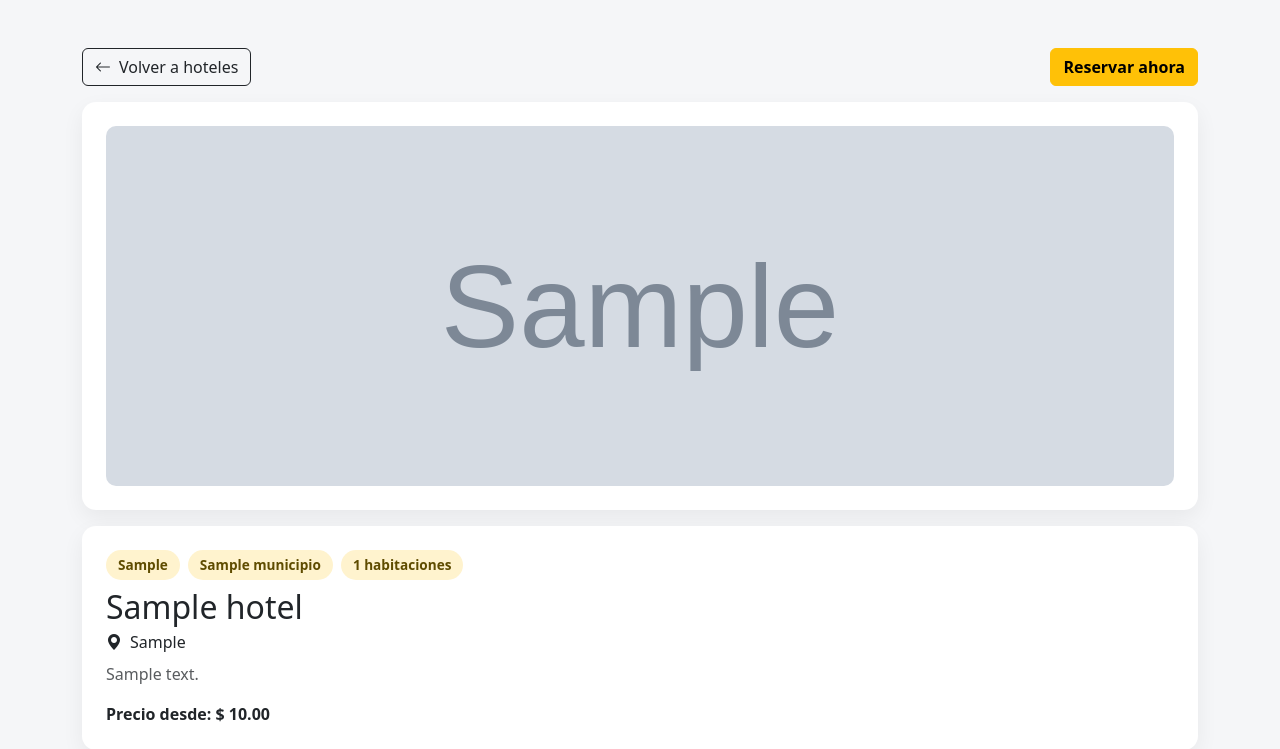
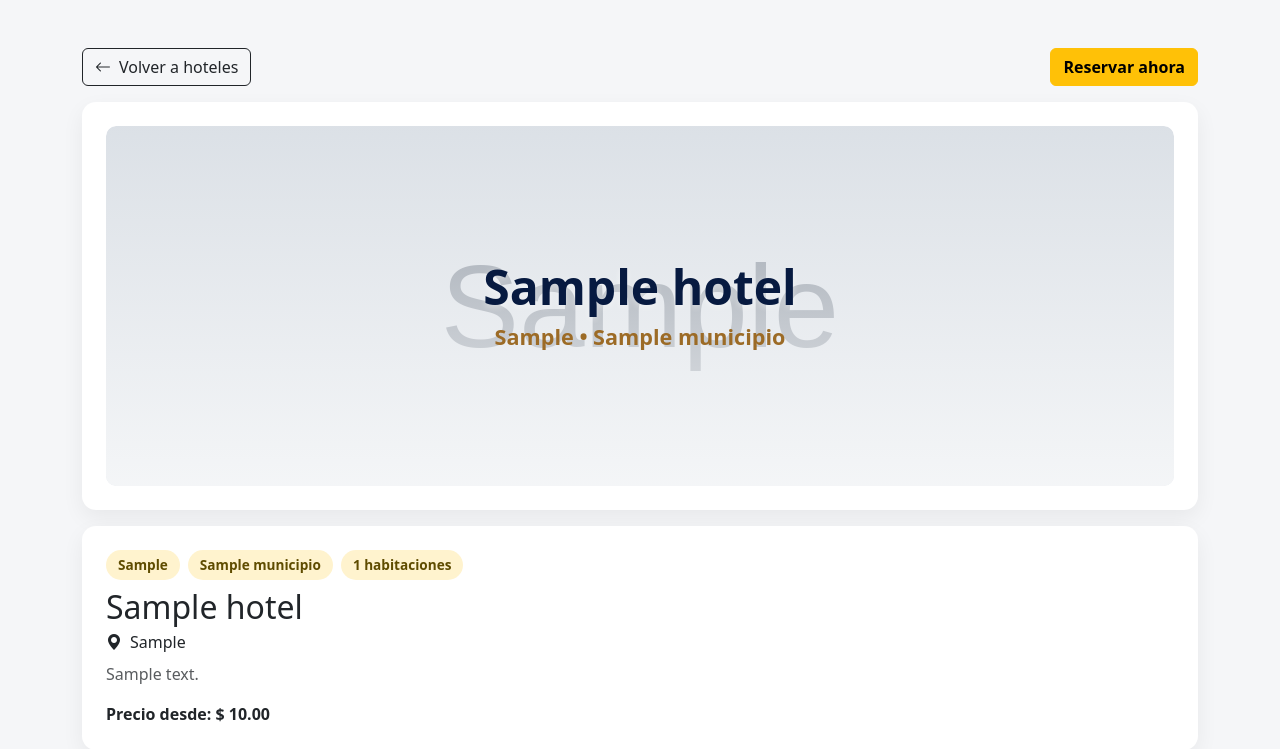
Before and after one commit to 444Pipe/tprhoteles, a Django app: page /hotel/1/ in a window 1280 px wide. Shown: the top 749 px of the page. Run offline with Django 5.2, Linux system fonts and the light colour scheme; tables that the repository leaves empty hold one stand-in row (values such as "Sample post"); grey boxes marked "Sample" are stand-in pictures.

Commit message:
Add gradient hero overlay on hotel detail image

```diff
--- a/templates/hotel_detail.html
+++ b/templates/hotel_detail.html
@@ -10,7 +10,40 @@
     <style>
         body { background: #f5f6f8; }
         .top-card { background: #fff; border: 0; border-radius: 14px; box-shadow: 0 8px 22px rgba(0,0,0,.06); }
-        .gallery-main { height: 360px; object-fit: cover; width: 100%; border-radius: 10px; }
+        .hero-image-wrap { position: relative; border-radius: 10px; overflow: hidden; }
+        .gallery-main { height: 360px; object-fit: cover; width: 100%; border-radius: 10px; filter: saturate(.92); }
+        .hero-image-wrap::before {
+            content: "";
+            position: absolute;
+            inset: 0;
+            background: linear-gradient(to bottom, rgba(248, 249, 250, .18) 0%, rgba(248, 249, 250, .55) 52%, rgba(248, 249, 250, .88) 100%);
+            pointer-events: none;
+            z-index: 1;
+        }
+        .hero-overlay {
+            position: absolute;
+            inset: 0;
+            z-index: 2;
+            display: flex;
+            align-items: center;
+            justify-content: center;
+            flex-direction: column;
+            text-align: center;
+            padding: 1.2rem;
+        }
+        .hero-title {
+            font-size: clamp(1.6rem, 4vw, 3rem);
+            font-weight: 800;
+            color: #071a40;
+            margin: 0;
+            text-shadow: 0 2px 6px rgba(255,255,255,.45);
+        }
+        .hero-subtitle {
+            margin-top: .35rem;
+            color: #9c6b26;
+            font-size: clamp(.95rem, 1.8vw, 1.35rem);
+            font-weight: 600;
+        }
         .gallery-thumb { height: 174px; object-fit: cover; width: 100%; border-radius: 10px; }
         .room-carousel .carousel-item img { height: 170px; object-fit: cover; width: 100%; }
         .room-carousel .carousel-control-prev,
@@ -39,6 +72,7 @@
         </div>
 
         <div class="top-card card p-3 p-md-4 mb-3">
+            <div class="hero-image-wrap">
                 {% if hotel.imagen_static_url %}
                 <img src="{{ hotel.imagen_static_url }}" alt="{{ hotel.nombre }}" class="gallery-main">
                 {% elif hotel.imagen %}
@@ -46,6 +80,11 @@
                 {% else %}
                 <img src="https://via.placeholder.com/1200x650?text=Hotel" alt="{{ hotel.nombre }}" class="gallery-main">
                 {% endif %}
+                <div class="hero-overlay">
+                    <h1 class="hero-title">{{ hotel.nombre }}</h1>
+                    <div class="hero-subtitle">{{ hotel.tipo }} • {{ hotel.municipio.nombre }}</div>
+                </div>
+            </div>
         </div>
 
         <div class="top-card card p-3 p-md-4 mb-3">
```
Lines whose indentation alone changed are shown as unchanged.
